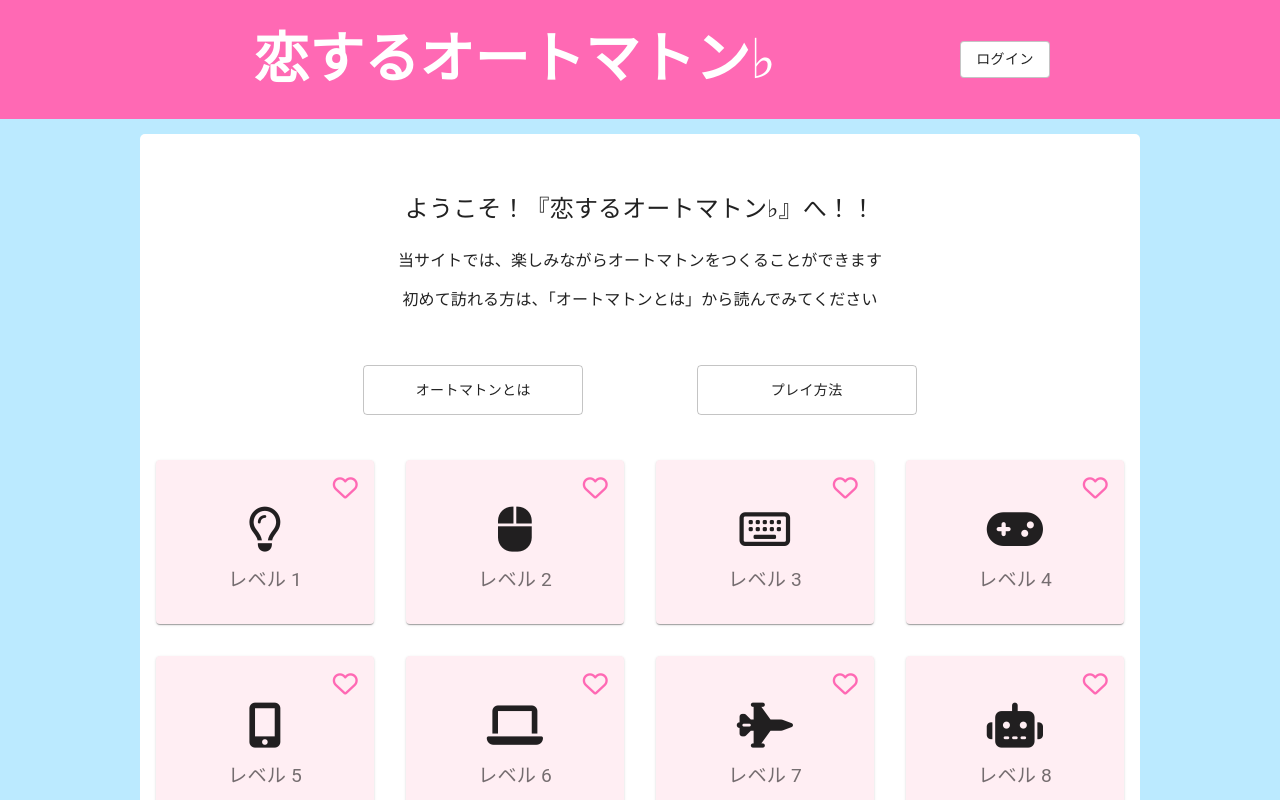
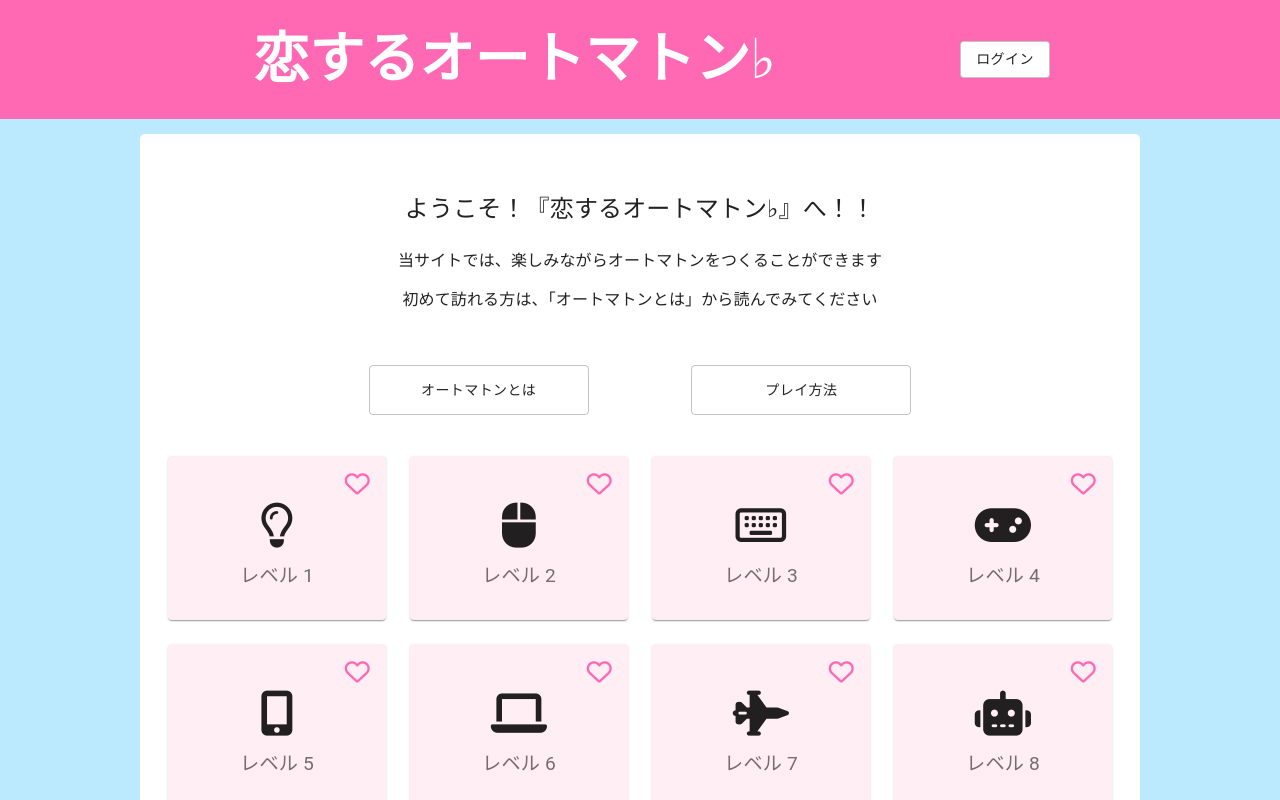
Before and after one commit to threeislands/automaton-app, a React (Create React App) app in the folder front/: page /#/ in a window 1280 px wide. Shown: the top 800 px of the page. Built offline with nearby package versions, Linux system fonts and the light colour scheme; no server answers.

Commit message:
トップページのレイアウト修正

```diff
--- a/front/src/components/Home.js
+++ b/front/src/components/Home.js
@@ -82,7 +82,7 @@ function Home() {
       <Grid item sm={12}>
         <Grid container alignItems="center" justify="center" spacing={1}
               style={{
-                paddingTop: '30px', background: 'white', borderRadius: '5px',
+                padding: '30px 16px 10px', background: 'white', borderRadius: '5px',
                 maxWidth: '1000px', margin: '0 auto 0 auto'
               }}>
           <Grid item sm={12} style={{textAlign: 'center'}}>
@@ -105,7 +105,7 @@ function Home() {
               {t('home.howToPlay')}
             </Button>
           </Grid>
-          <Grid container spacing={4} alignItems="center" style={{margin: '20px 0px 5px', padding: '5px 0px 0px'}}>
+          <Grid container spacing={3} alignItems="center" style={{margin: '20px 0px 5px', padding: '5px 0px 0px'}}>
             {questionList}
           </Grid>
         </Grid>
```
